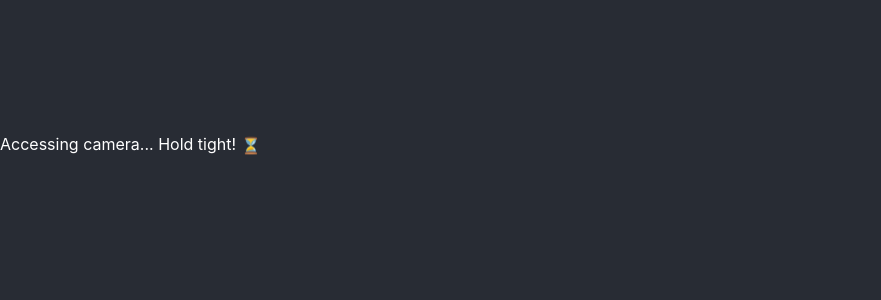
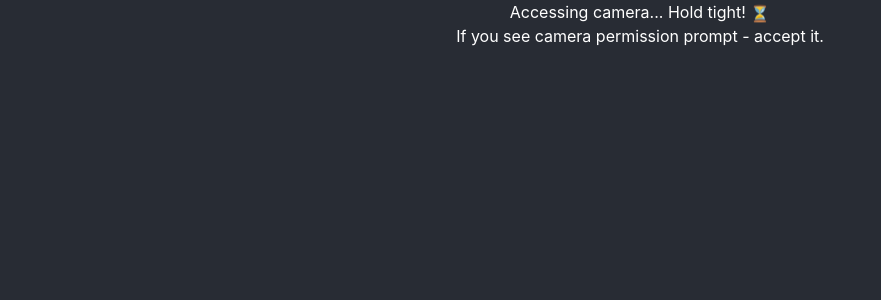
Before and after one commit to IAmVisco/pardon, a React (Create React App) app: page /qr-reader in a window 1280 px wide. Shown: the top 300 px of the page, without its empty margins (0-881 px from the left). Built offline with nearby package versions, Linux system fonts and the light colour scheme; no server answers.

Commit message:
Adjust forms center offset, add basic navigator check and hourglass hide

```diff
--- a/src/components/QrReader.js
+++ b/src/components/QrReader.js
@@ -1,4 +1,3 @@
-// eslint-disable-next-line
 import React, { useEffect, useState, useRef } from 'react'
 import jsQR from 'jsqr'
 import '../styles/QrReader.scss'
@@ -6,7 +5,8 @@ import '../styles/QrReader.scss'
 const QrReader = (props) => {
   const canvasRef = useRef()
   const contextRef = useRef()
-  // const [hourglassVisible, changeHourglassVisible] = useState(true)
+  const [hourglassVisible, changeHourglassVisible] = useState(true)
+  const [permissionMessage, changePermissionMessage] = useState('If you see camera permission prompt - accept it.')
   const video = document.createElement('video')
   const { height, width, orientation } = window.screen
   // noinspection JSSuspiciousNameCombination
@@ -47,6 +47,11 @@ const QrReader = (props) => {
   }
 
   useEffect(() => {
+    if (!window.navigator.mediaDevices || !window.navigator.mediaDevices.getUserMedia) {
+      changePermissionMessage('Seems like your device/browser doesn\'t support this application')
+      return
+    }
+
     contextRef.current = canvasRef.current.getContext && canvasRef.current.getContext('2d')
     window.navigator.mediaDevices.getUserMedia(constraints).then((stream) => {
       window.streamRef = stream // TODO: figure out why state doesn't work but window does
@@ -54,6 +59,7 @@ const QrReader = (props) => {
       video.setAttribute('playsinline', true) // required to tell iOS safari we don't want fullscreen
       video.play()
       window.requestAnimationFrame(drawFrame)
+      changeHourglassVisible(false)
     })
 
     return () => {
@@ -64,9 +70,13 @@ const QrReader = (props) => {
 
   return (
     <>
-      <span>Accessing camera... Hold tight! </span>
-      <span className='hourglass' role='img' aria-label='hourglass'>⏳</span>
-      <canvas ref={canvasRef} />
+      <div className={hourglassVisible ? 'd-block text-center' : 'd-none'}>
+        <span>Accessing camera... Hold tight! </span>
+        <span className='hourglass' role='img' aria-label='hourglass'>⏳</span>
+        <br />
+        <span>{permissionMessage}</span>
+      </div>
+      <canvas className={!hourglassVisible ? 'd-block' : 'd-none'} ref={canvasRef} />
     </>
   )
 }
--- a/src/styles/AuthForm.scss
+++ b/src/styles/AuthForm.scss
@@ -22,5 +22,5 @@
 }
 
 .full-vh-row {
-  height: calc(100vh - 128px);
+  height: calc(100vh - 64px);
 }
```
Also changed, not shown: src/api/index.js (+20 -0 lines).
